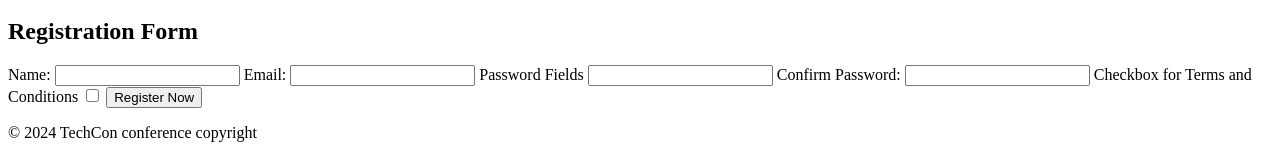
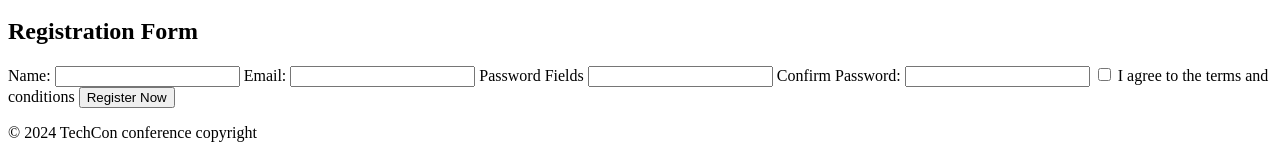
Before and after one commit to AmyandRupert/TechCon_HTML, a plain HTML site: page techcon_website/register.html in a window 1280 px wide. Shown: the part 154-310 px from the top of the page. Drawn offline with Linux system fonts and the light colour scheme.

Commit message:
Updated register.html

```diff
--- a/techcon_website/register.html
+++ b/techcon_website/register.html
@@ -32,8 +32,8 @@
                 <label for="confirm_password">Confirm Password:</label>
                 <input type="password" id="confirm_password" name="confirm_password" required>
 
-                <label for="Checkbox for Terms and Conditions">Checkbox for Terms and Conditions</label>
-                <input type="Checkbox" id="Checkbox" name="Checkbox for Terms and Conditions" required>
+                <input type="checkbox" id="terms" name="terms" required>
+        <label for="terms">I agree to the terms and conditions</label>
 
                 <button type="submit">Register Now</button>
             </form>
```
